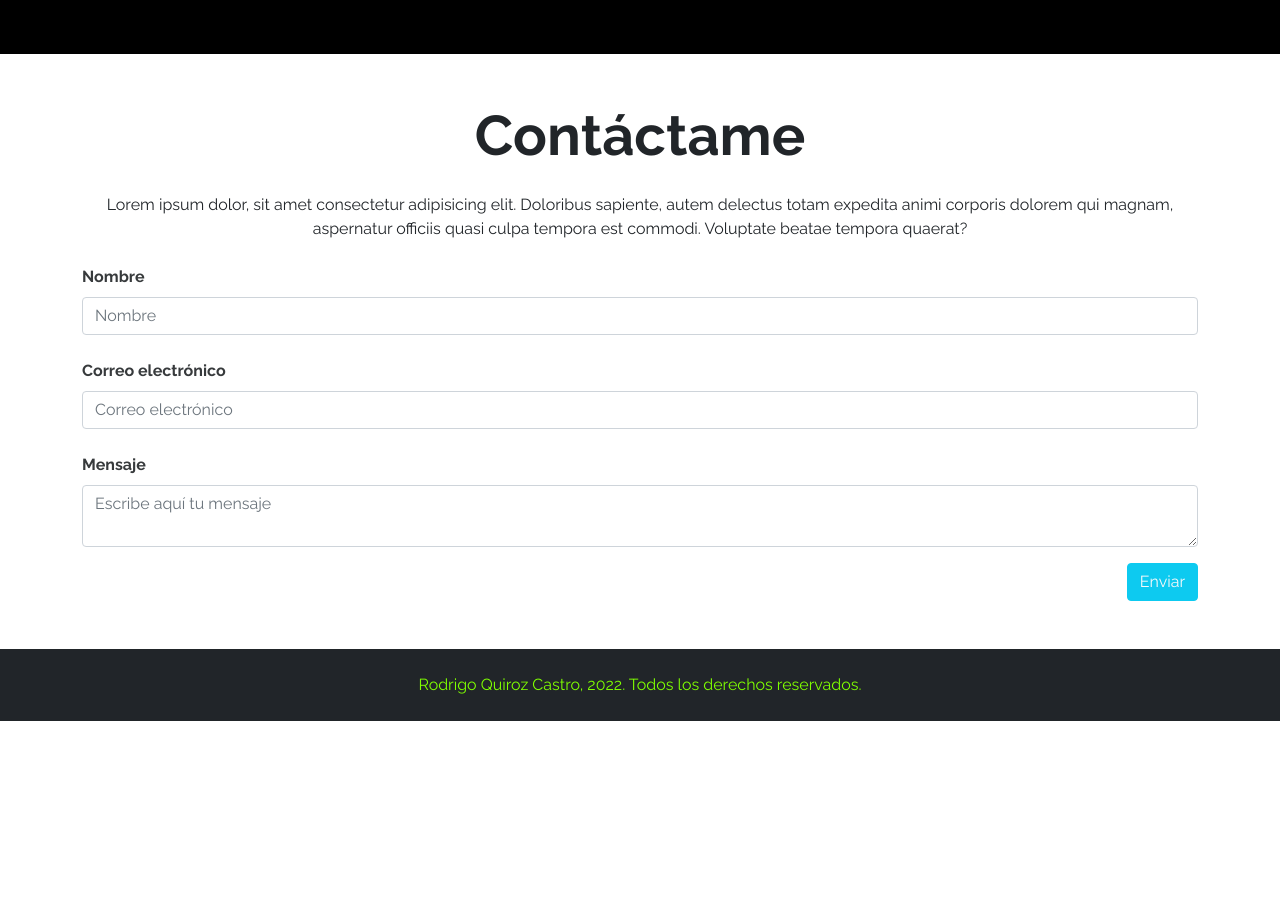
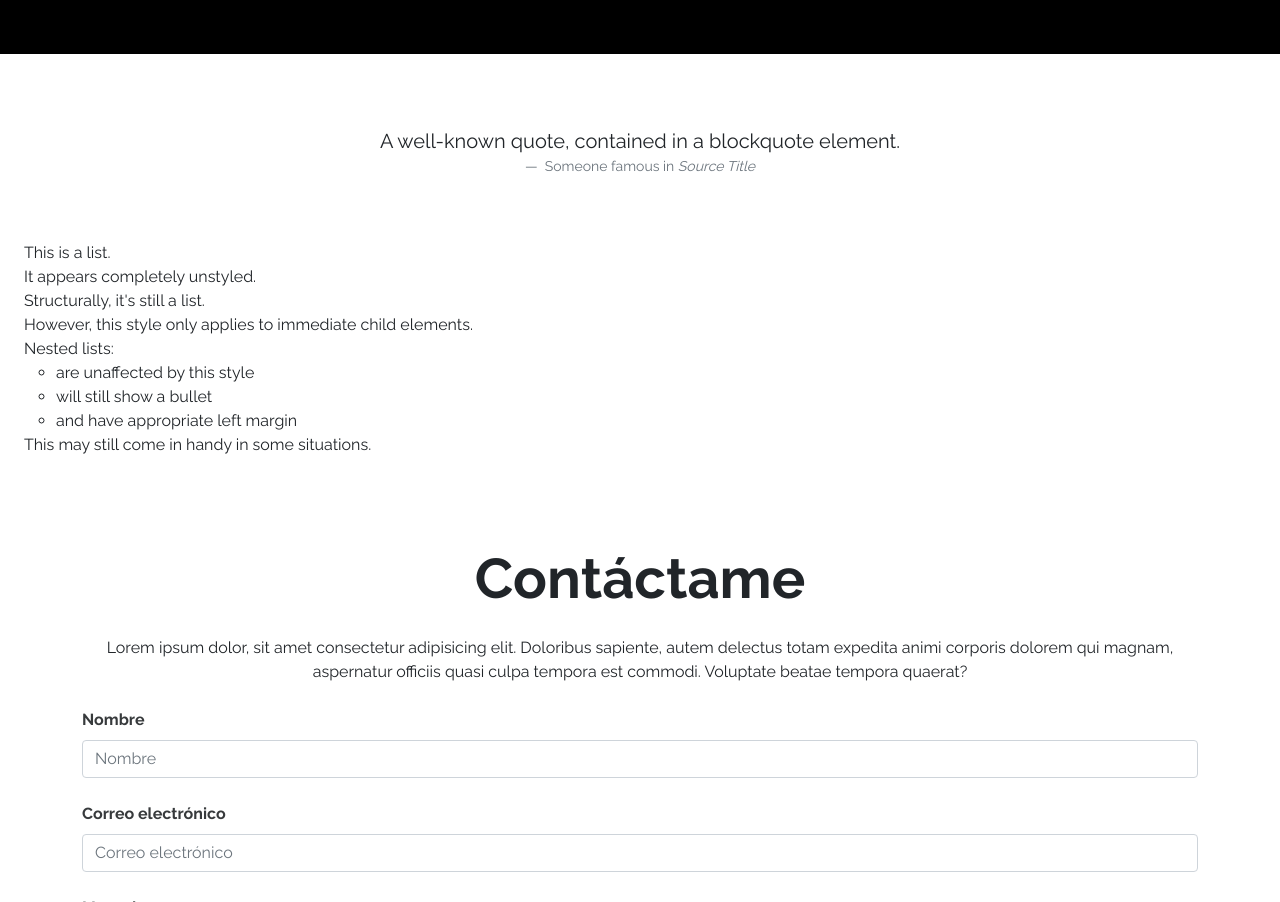
Before and after one commit to RodDev88/RodDev88.github.io, a plain HTML site: page index.html in a window 1280 px wide. Shown: the part 2612-3514 px from the top of the page. Before the commit the page ends 3333 px from the top, so only its background shows below. Drawn offline with nearby package versions, Linux system fonts and the light colour scheme.

Commit message:
se eliminan imgs sobrantes, se testea nueva seccion en index quote y lista

```diff
--- a/index.html
+++ b/index.html
@@ -203,7 +203,40 @@
 
     </section>
 
+    <section>
+        <div class="container-fluid p-4">
 
+            <figure class="text-center">
+                <blockquote class="blockquote">
+                  <p>A well-known quote, contained in a blockquote element.</p>
+                </blockquote>
+                <figcaption class="blockquote-footer">
+                  Someone famous in <cite title="Source Title">Source Title</cite>
+                </figcaption>
+              </figure>
+
+          </div>
+    </section>
+
+
+    <section>
+        <div class="container-fluid p-4">
+            <ul class="list-unstyled">
+                <li>This is a list.</li>
+                <li>It appears completely unstyled.</li>
+                <li>Structurally, it's still a list.</li>
+                <li>However, this style only applies to immediate child elements.</li>
+                <li>Nested lists:
+                  <ul>
+                    <li>are unaffected by this style</li>
+                    <li>will still show a bullet</li>
+                    <li>and have appropriate left margin</li>
+                  </ul>
+                </li>
+                <li>This may still come in handy in some situations.</li>
+              </ul>
+        </div>
+    </section>
 
     <section id="Contacto" class="container my-5">
 
```
Also changed, not shown: assets/img/bg-hero.jpg (deleted), assets/img/bg-hero1.jpg (deleted), assets/img/card-01.jpg (deleted), assets/img/card-03.jpg (deleted), assets/img/card-1.jpg (deleted), assets/img/card-2.jpg (deleted), assets/img/card-3.jpg (deleted), 6 other files.
